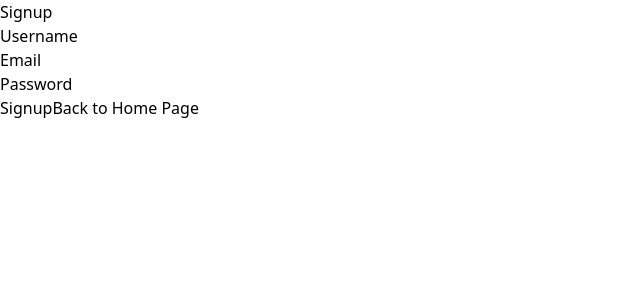
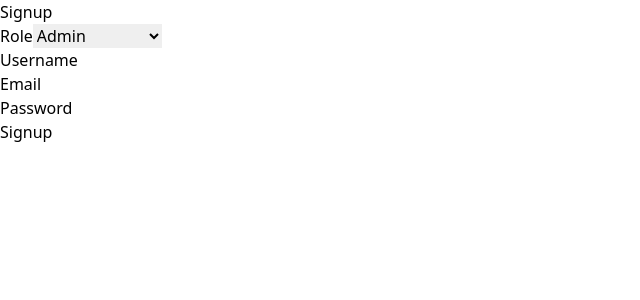
Before and after one commit to tewarishash12/Project-Management-List-FrontEnd, a React (Vite) app in the folder vite-project/: page /signup in a window 1280 px wide. Shown: the top 300 px of the page, without its empty margins (0-640 px from the left). Built offline with nearby package versions, Linux system fonts and the light colour scheme.

Commit message:
add a role is signuppage

```diff
--- a/vite-project/src/pages/Signup.jsx
+++ b/vite-project/src/pages/Signup.jsx
@@ -5,14 +5,33 @@ import { useNavigate } from 'react-router-dom';
 const Signup = ({ darkMode }) => {
     const navigate = useNavigate();
     const [email, setEmail] = useState('');
+    const [role, setRole] = useState(' ')
     const [username, setUsername] = useState('');
     const [password, setPassword] = useState('');
     const { signup } = useAuth(); // Access signup function from AuthContext
+ const handleRoleChange = (e) => {
+        const selectedRole = e.target.value;
+        setRole(selectedRole);
 
+        // Update role Label based on selected role
+        switch (selectedRole) {
+            case 'admin':
+                setRoleLabel('Admin');
+                break;
+            case 'manager':
+                setRoleLabel('Manager');
+                break;
+            case 'teamMember':
+                setRoleLabel('Team Member');
+                break;
+            default:
+                setRoleLabel('Select a role');
+        }
+    };
     const handleSubmit = async (e) => {
         e.preventDefault();
         try {
-            await signup(username, email, password);
+            await signup(Role,username, email, password);
             navigate('/');
 
         } catch (error) {
@@ -30,6 +49,22 @@ const Signup = ({ darkMode }) => {
                 className={`p-6 rounded-md shadow-md ${darkMode ? 'bg-gray-800 text-gray-100' : 'bg-white text-gray-900'} max-w-md w-full transition-colors duration-300`}
             >
                 <h2 className={`text-2xl font-bold mb-6 ${darkMode ? 'text-gray-200' : 'text-gray-800'}`}>Signup</h2>
+                <div className="mb-4">
+                    <label htmlFor='role' className={`block mb-2 text-sm ${darkMode ? 'text-gray-300' : 'text-gray-700'}`}>Role</label>
+                    <select
+                        id='role'
+                        value={role}
+                        onChange={(e) => setRole(e.target.value)}
+                        className={`w-full p-3 border rounded-md ${darkMode ? 'bg-gray-700 border-gray-600 text-gray-100' : 'bg-white border-gray-300 text-gray-900'} focus:outline-none focus:ring-2 focus:ring-indigo-500 transition-colors duration-300`}
+                    >
+                        <option value="" disabled>Select a role</option>
+                        <option value="admin">Admin</option>
+                        <option value="manager">Manager</option>
+
+
+                        <option value="teamMember">Team Member</option>
+                    </select>
+                </div>
                 <div className="mb-4">
                     <label htmlFor='username' className={`block mb-2 text-sm ${darkMode ? 'text-gray-300' : 'text-gray-700'}`}>Username</label>
                     <input
@@ -66,9 +101,7 @@ const Signup = ({ darkMode }) => {
                 >
                     Signup
                 </button>
-                <a href="/" className="text-center px-32  mt-8 text-blue-600 hover:text-blue-700 hover:underline">
-    Back to Home Page
-</a>
+
             </form>
         </div>
     );
```
